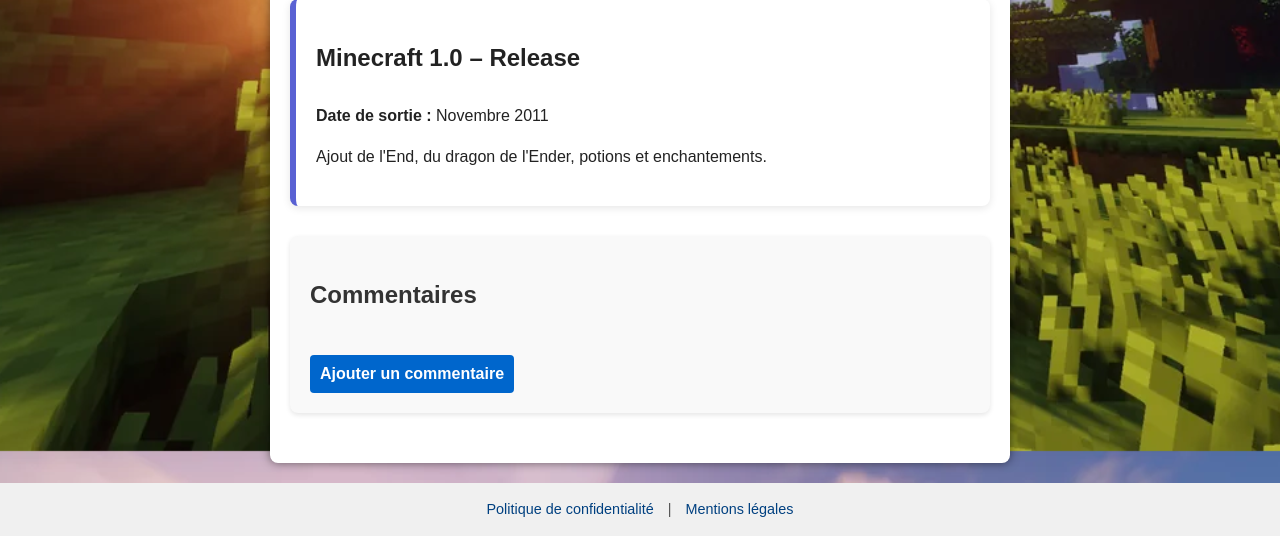
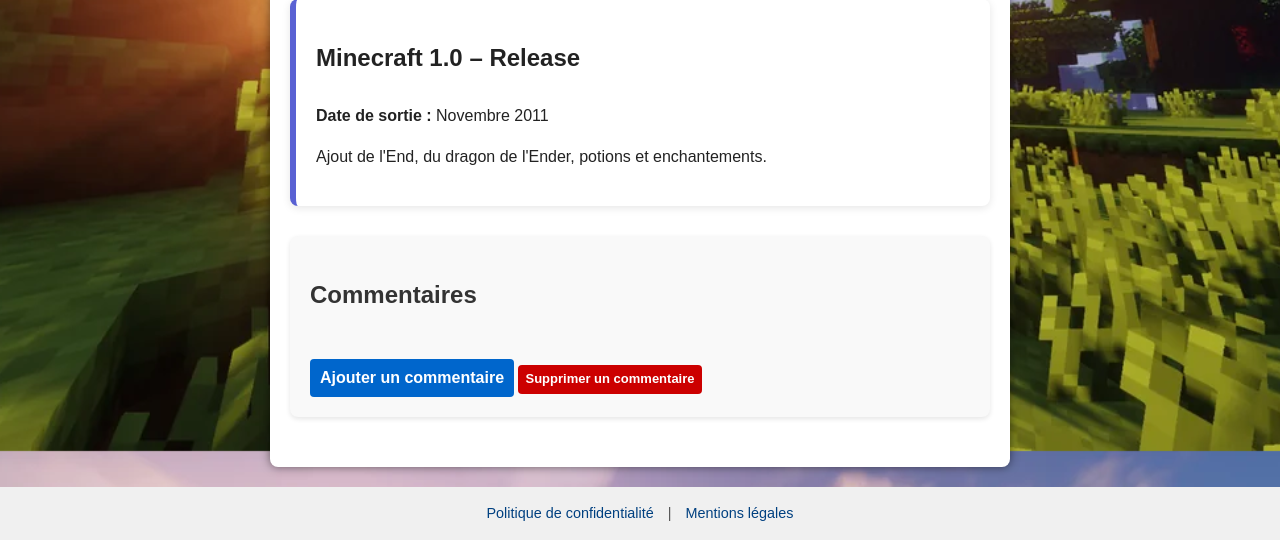
Before and after one commit to Parzaval35/BlocNote, a PHP site: page /Maj.php in a window 1280 px wide. Shown: the part 5149-5689 px from the top of the page. Run offline with PHP 8.4, Linux system fonts and the light colour scheme; data that the repository does not hold is empty.

Commit message:
Update Maj.php

```diff
--- a/Maj.php
+++ b/Maj.php
@@ -140,6 +140,7 @@ $commentaires = $stmt->fetchAll();
 
 <!-- Ajouter un commentaire principal -->
 <a href="?ajouter=1&id_page=<?= $id_page ?>#commentaires" class="comment-btn">Ajouter un commentaire</a>
+<a href="?ajouter=1&id_page=<?= $id_page ?>#commentaires" class="suppr-btn">Supprimer un commentaire</a>
 
 <?php if (isset($_GET["ajouter"])): ?>
     <?php if ($isConnected): ?>
```
